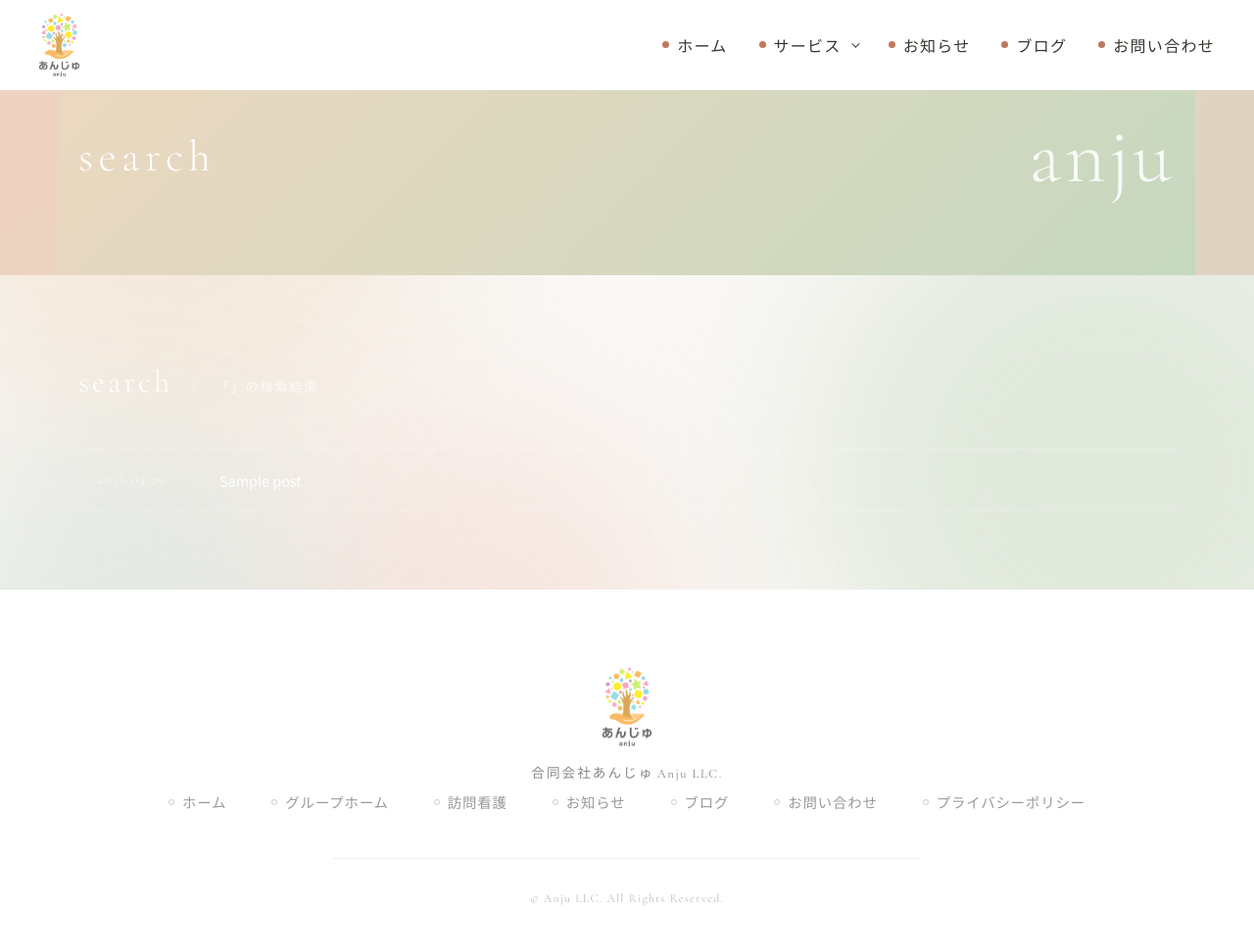
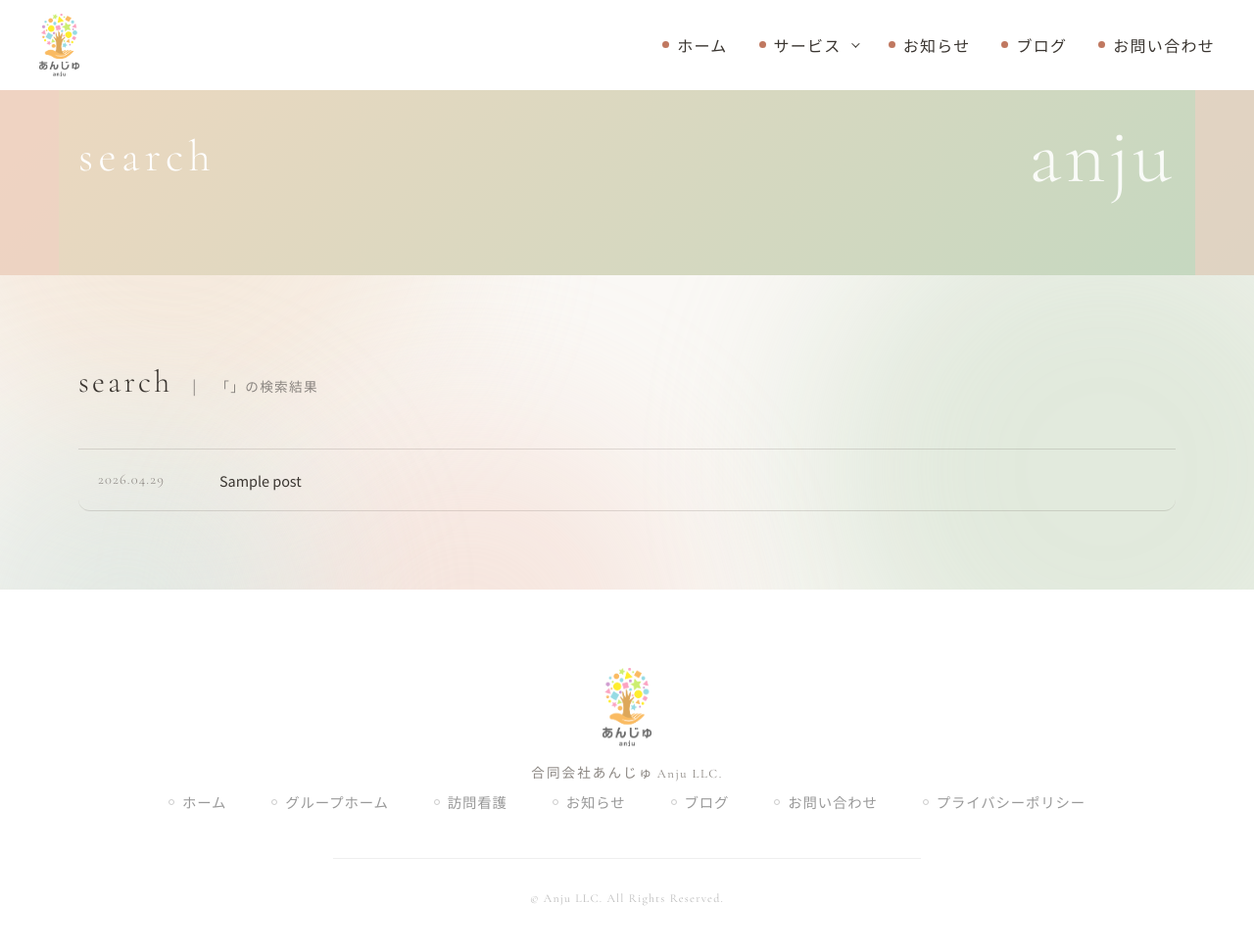
Before and after one commit to eijiyoshikawa/webtester, a WordPress theme: template wp-theme/anju/search.php in a window 1280 px wide. Shown: the whole page at 98% size. Run offline with PHP 8.4 and a stand-in for WordPress, Linux system fonts and the light colour scheme; the site name, menu and one post (Sample post) are stand-ins, and other content is empty.

Commit message:
auto: wp-theme/anju/search.php 更新 (2026-04-29 03:02:12)

```diff
--- a/wp-theme/anju/search.php
+++ b/wp-theme/anju/search.php
@@ -18,7 +18,7 @@ get_header();
 	</div>
 </section>
 
-<section class="news" style="background:transparent;padding-top:80px;padding-bottom:80px;">
+<section class="news news--archive" style="padding-top:80px;padding-bottom:80px;">
 	<div class="container">
 		<div class="news__header fade-in">
 			<span class="news__label">search</span>
```
